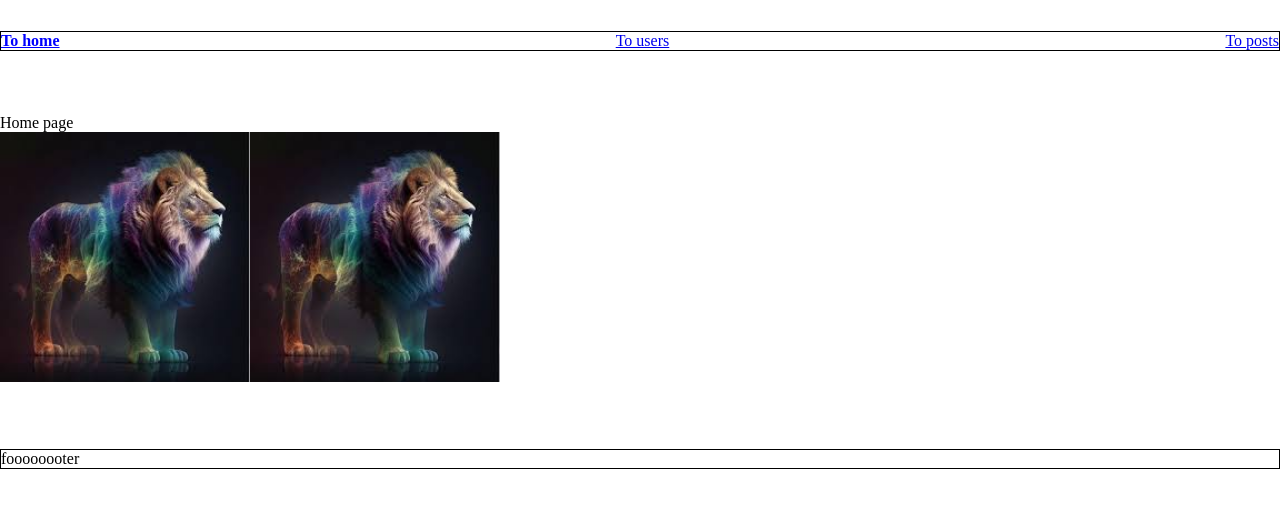
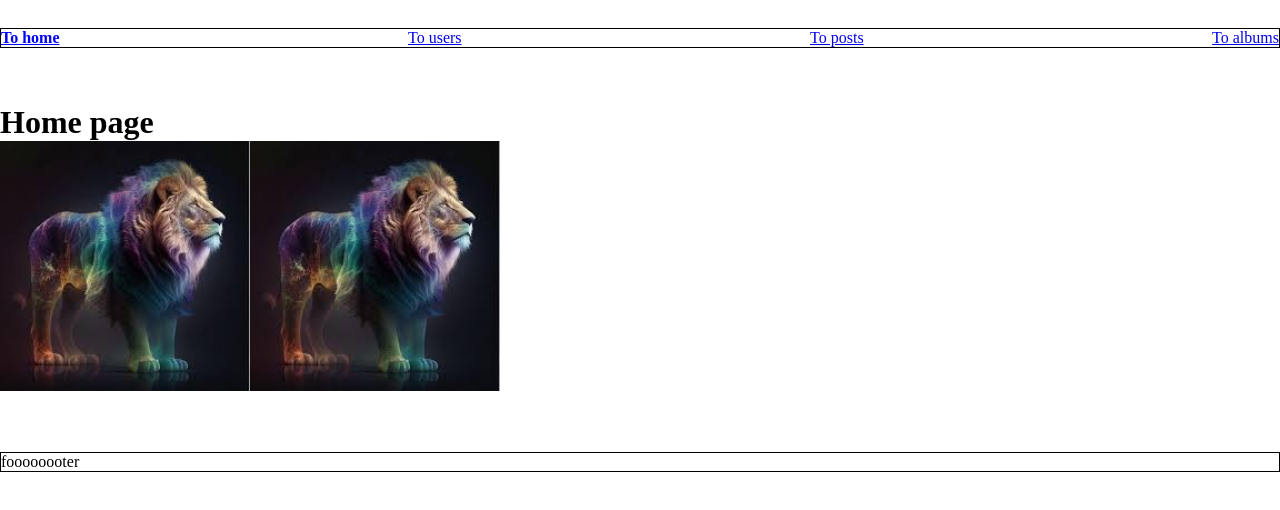
Before and after one commit to sandrbuz/next-js-project1, a Next.js app: page / in a window 1280 px wide. Shown: the top 510 px of the page. Built offline with nearby package versions, Linux system fonts and the light colour scheme.

Commit message:
added loading.js

```diff
--- a/app/Components/Header.js
+++ b/app/Components/Header.js
@@ -8,7 +8,8 @@ import { usePathname } from "next/navigation"
 const navigation = [
     { id: 1, href: "/", title: "To home" },
     { id: 2, href: "/users", title: "To users" },
-    { id: 3, href: "/posts", title: "To posts" }
+    { id: 3, href: "/posts", title: "To posts" },
+    { id: 4, href: "/albums", title: "To albums" }
 ]
 
 export default function Header() {
--- a/app/page.js
+++ b/app/page.js
@@ -15,9 +15,9 @@ export default function Home() {
       {/* <Head>
         <title>Home</title>
       </Head> */}
-      <div>
+      <h1>
         Home page
-      </div>
+      </h1>
       <Image src={image} alt="Image 1" width="250" height="250" placeholder="blur" />
       <Image src="/image1.jpeg" alt="Image 2" width="250" height="250"/>
     </div>
--- a/app/users/page.js
+++ b/app/users/page.js
@@ -15,7 +15,7 @@ const UsersPage = async () => {
 
     return (
         <>
-            <div>Users:</div>
+            <h1>Users:</h1>
             {users.map((user)=>{
               return <Link href={`/users/${user.id}`} key={user.name}>{user.name}</Link>
             })}
```
Also changed, not shown: app/albums/page.js (added, +12 -0 lines), app/users/[id]/loading.js (added, +7 -0 lines), app/users/loading.js (added, +7 -0 lines).
